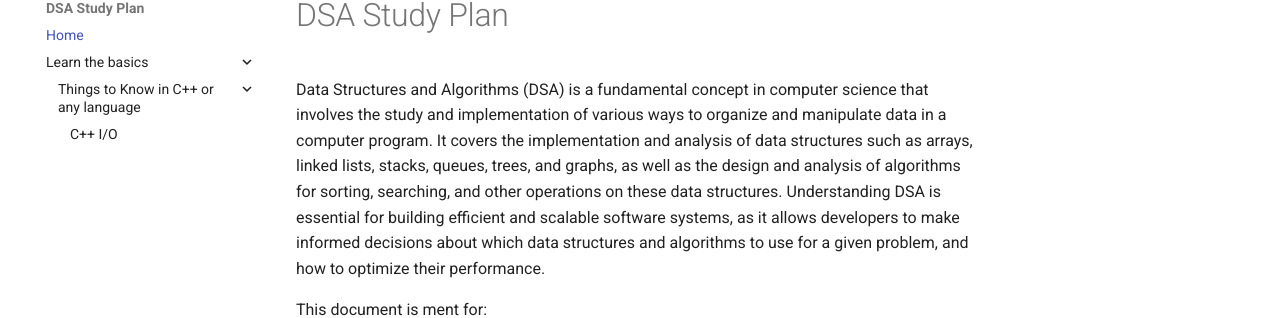
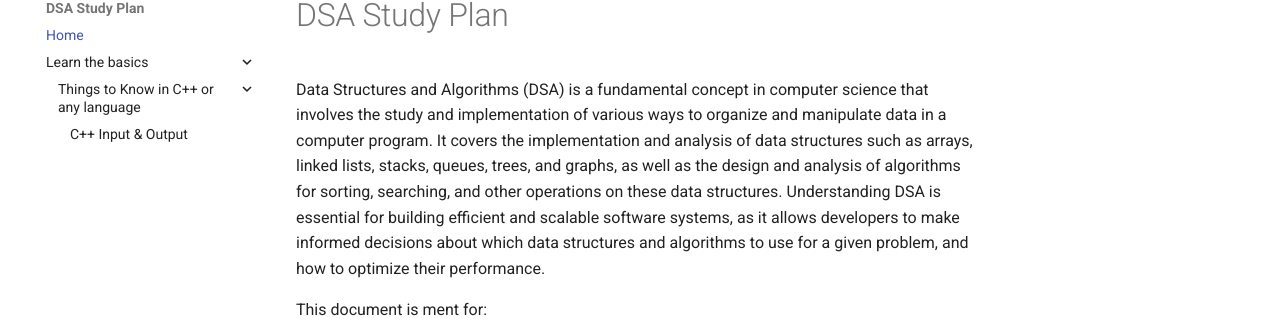
Before and after one commit to yukidaruma905/DSA_Study_Plan, an MkDocs documentation site: the page built from docs/index.md, in a window 1280 px wide. Shown: the part 103-421 px from the top of the page. Built offline with MkDocs 1.6.1 and Material for MkDocs 9.7.7, drawn with Linux system fonts in a browser that asks for light colours.

Commit message:
Changes file name

```diff
--- a/mkdocs.yml
+++ b/mkdocs.yml
@@ -44,4 +44,4 @@ nav:
   - Home: index.md
   - Learn the basics:
     - Things to Know in C++ or any language:
-      - C++ I/O: cpp_Input_and_Output.md
+      - C++ Input & Output: cpp_Input_and_Output.md
```
